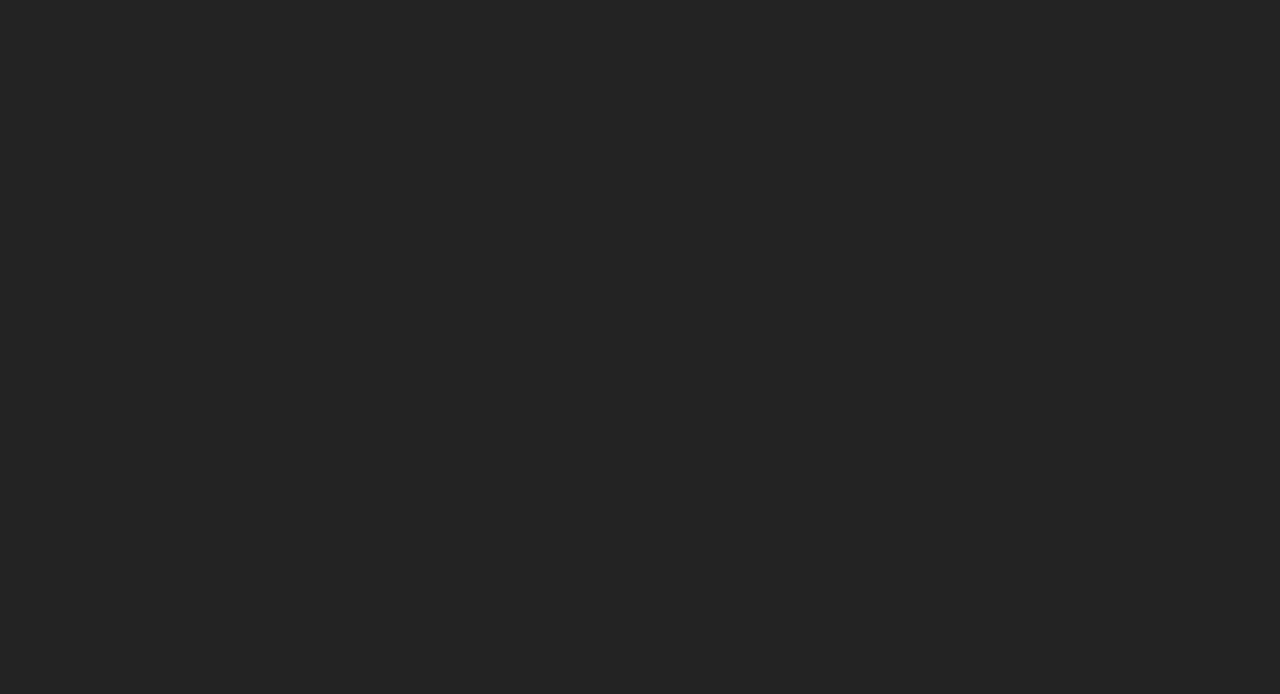
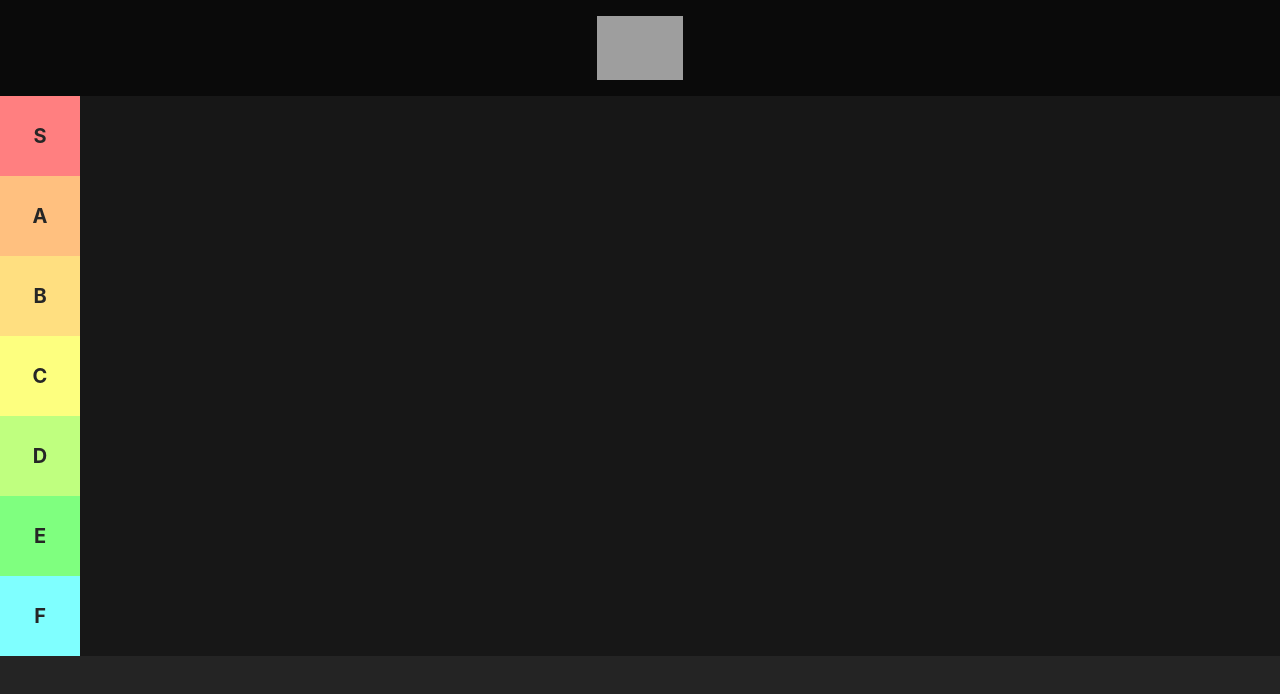
Before and after one commit to C-Mierez/tier-maker, a website built with Vite: page index.html in a window 1280 px wide. Built offline with nearby package versions, Linux system fonts and the light colour scheme; grey boxes are pictures that could not be loaded.

Commit message:
✨ feat: Implement tier list layout

```diff
--- a/index.html
+++ b/index.html
@@ -4,8 +4,23 @@
         <meta charset="UTF-8" />
         <link rel="icon" type="image/svg+xml" href="/vite.svg" />
         <meta name="viewport" content="width=device-width, initial-scale=1.0" />
-        <title>Vite + TS</title>
+        <title>Tier Maker</title>
         <script type="module" src="/src/main.ts"></script>
     </head>
-    <body> </body>
+    <body>
+        <header class="bg-neutral-950 p-4">
+            <img src="https://tiermaker.com/images/tiermaker-logo.png" alt="Tier Maker logo" class="h-16 mx-auto" />
+        </header>
+        <main>
+            <section class="list">
+                <aside class="tier" contenteditable="true"><span>S</span></aside>
+                <aside class="tier" contenteditable="true"><span>A</span></aside>
+                <aside class="tier" contenteditable="true"><span>B</span></aside>
+                <aside class="tier" contenteditable="true"><span>C</span></aside>
+                <aside class="tier" contenteditable="true"><span>D</span></aside>
+                <aside class="tier" contenteditable="true"><span>E</span></aside>
+                <aside class="tier" contenteditable="true"><span>F</span></aside>
+            </section>
+        </main>
+    </body>
 </html>
--- a/src/main.ts
+++ b/src/main.ts
@@ -1 +1,20 @@
 import "./style.css";
+
+// Constants
+const TierColorsVars = ["--color-s", "--color-a", "--color-b", "--color-c", "--color-d", "--color-e", "--color-f"];
+
+// Elements
+const $tierList = document.querySelector(".list") as HTMLDivElement;
+const $tiers = document.querySelectorAll(".tier") as NodeListOf<HTMLDivElement>;
+
+function start() {
+    colorTiers();
+}
+
+function colorTiers() {
+    $tiers.forEach(($tier, index) => {
+        $tier.style.setProperty("--color", `var(${TierColorsVars[index]})`);
+    });
+}
+
+start();
--- a/src/style.css
+++ b/src/style.css
@@ -3,6 +3,15 @@
 @tailwind utilities;
 
 :root {
+    --color-s: #ff7f80;
+    --color-a: #ffc07f;
+    --color-b: #ffdf80;
+    --color-c: #fdff7f;
+    --color-d: #bfff7f;
+    --color-e: #7fff7f;
+    --color-f: #7fffff;
+    --color-default: #cfcfcf;
+
     font-family: Inter, system-ui, Avenir, Helvetica, Arial, sans-serif;
     line-height: 1.5;
     font-weight: 400;
@@ -22,3 +31,17 @@
     margin: 0;
     padding: 0;
 }
+
+main .list {
+    @apply max-w-screen-xl w-full bg-neutral-900 mx-auto flex flex-col select-none text-neutral-800;
+}
+
+main .list .tier {
+    @apply text-balance text-center font-bold text-xl flex aspect-square w-20 h-auto items-center justify-center flex-wrap p-1;
+    background-color: var(--color, var(--color-default));
+    word-break: break-all;
+}
+
+main .list .tier span {
+    @apply align-middle;
+}
```
